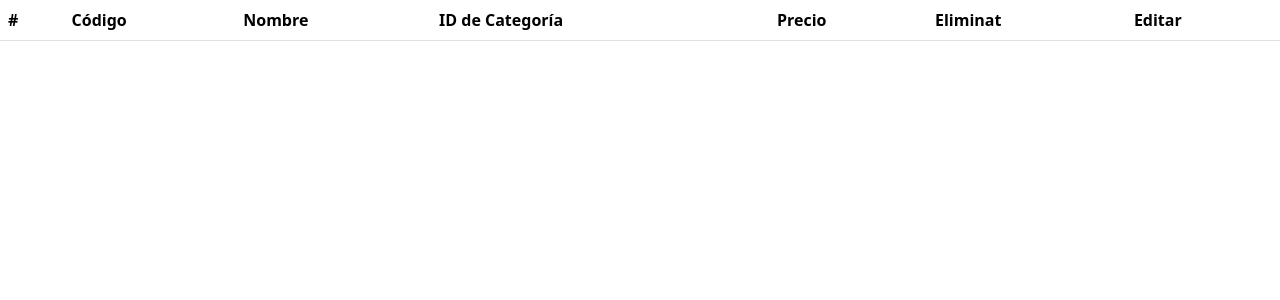
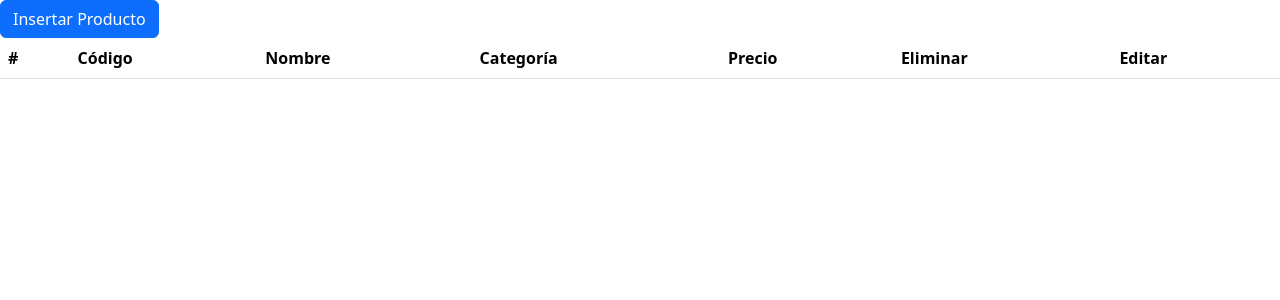
Before and after one commit to http-yon/prueba-applus, a PHP site: page /home.php in a window 1280 px wide. Shown: the top 300 px of the page. Run offline with PHP 8.4, Linux system fonts and the light colour scheme; lists and menus that the app fills with data are empty.

Commit message:
feat: :sparkles: POST
se agrego un modal en donde esta el formulario para hacer el post de un nuevo producto, adicional se hizo un select y se mapearon en el las categorias almacenadas en db

```diff
--- a/prueba_1/frontend/cruds/productos_crud.js
+++ b/prueba_1/frontend/cruds/productos_crud.js
@@ -1,17 +1,16 @@
-$(document).ready(function() {
+$(document).ready(function () {
     // Obtener todos los productos
-    $(function() {
+    $(function () {
         $.ajax({
             url: '../backend/controllers/productos/obtener_productos.php',
             type: 'GET',
             dataType: 'json',
-            success: function(response) {
-                // Limpiar el contenido existente de la tabla
+            success: function (response) {
                 $("#tablaProductos tbody").empty();
 
-                // Iterar sobre los datos recibidos y agregar filas a la tabla
-                $.each(response, function(index, producto) {
-                    var newRow = "<tr>" +
+                // Iterar en tabla
+                $.each(response, function (index, producto) {
+                    let newRow = "<tr>" +
                         "<th scope='row'>" + producto.id + "</th>" +
                         "<td>" + producto.code + "</td>" +
                         "<td>" + producto.name + "</td>" +
@@ -23,46 +22,95 @@ $(document).ready(function() {
                     $("#tablaProductos tbody").append(newRow);
                 });
 
-                // Agregar controlador de eventos click para los botones de eliminar
-                $(".eliminar-producto").click(function() {
-                    var idProducto = $(this).data('id');
+                //controlador de eventos
+                $(".eliminar-producto").click(function () {
+                    let idProducto = $(this).data('id');
                     confirmarEliminarProducto(idProducto);
                 });
             },
-            error: function(xhr, status, error) {
+            error: function (xhr, status, error) {
                 console.error(xhr.responseText);
-                // Manejar errores aquí si es necesario
             }
         });
     });
 
 
+    //confirma eliminacion
     function confirmarEliminarProducto(idProducto) {
         if (confirm("¿Estás seguro de que deseas eliminar este producto?")) {
-            // Si el usuario confirma, llama a la función para eliminar el producto
             eliminarProducto(idProducto);
             window.location.reload();
         }
     }
 
 
-
-
-    // Borrar un producto por su ID
+    // eliminar un producto por su ID
     function eliminarProducto(idProducto) {
         $.ajax({
             url: '../backend/controllers/productos/borrar_producto.php',
             type: 'POST',
             data: { id: idProducto },
-            success: function(response) {
+            success: function (response) {
                 console.log(response);
-                // Actualizar la tabla u otra lógica necesaria después de eliminar
             },
-            error: function(xhr, status, error) {
+            error: function (xhr, status, error) {
                 console.error(xhr.responseText);
-                // Manejar errores aquí si es necesario
             }
         });
     }
 
+
+    //mostrar categorias en el select del modal
+    $(function () {
+        $.ajax({
+            url: '../backend/controllers/categorias/obtener_categorias.php',
+            type: 'GET',
+            dataType: 'json',
+            success: function (response) {
+
+                let selectCategoria = $("#categoriaId");
+
+                $.each(response, function (index, categoria) {
+                    let option = $("<option>").attr("value", categoria.id).text(categoria.name);
+                    selectCategoria.append(option);
+                });
+            },
+            error: function (xhr, status, error) {
+                console.error(xhr.responseText);
+            }
+        });
+    });
+
+
+    // Insertar nuevo producto
+    $("#insertarProductoModalBtn").click(function () {
+        let codigoProducto = $("#codigoProducto").val();
+        let nombreProducto = $("#nombreProducto").val();
+        let categoriaId = $("#categoriaId").val();
+        let precioProducto = $("#precioProducto").val();
+
+        if (codigoProducto !== "" && nombreProducto !== "" && categoriaId !== "" && precioProducto !== "") {
+            $.ajax({
+                url: '../backend/controllers/productos/insertar_producto.php',
+                type: 'POST',
+                data: {
+                    code: codigoProducto,
+                    name: nombreProducto,
+                    category_id: categoriaId,
+                    price: precioProducto
+                },
+                success: function (response) {
+                    console.log(response);
+                    alert("datos insertados correctamente")
+                    window.location.reload()
+                }
+            });
+        } else {
+            alert("Por favor, complete todos los campos.");
+        }
+    });
+
+
+
+
 });
--- a/prueba_1/frontend/home.php
+++ b/prueba_1/frontend/home.php
@@ -20,15 +20,61 @@
 
 <body>
 
+    <!-- Botón para abrir el modal -->
+    <button type="button" class="btn btn-primary" data-bs-toggle="modal" data-bs-target="#insertarProductoModal">
+        Insertar Producto
+    </button>
+
+    <!-- Modal -->
+    <div class="modal fade" id="insertarProductoModal" tabindex="-1" aria-labelledby="insertarProductoModalLabel"
+        aria-hidden="true">
+        <div class="modal-dialog">
+            <div class="modal-content">
+                <div class="modal-header">
+                    <h5 class="modal-title" id="insertarProductoModalLabel">Insertar un nuevo producto</h5>
+                    <button type="button" class="btn-close" data-bs-dismiss="modal" aria-label="Close"></button>
+                </div>
+                <div class="modal-body">
+                    <div class="mb-3">
+                        <label for="codigoProducto" class="form-label">Código del producto</label>
+                        <input type="text" class="form-control" id="codigoProducto" placeholder="Código del producto">
+                    </div>
+                    <div class="mb-3">
+                        <label for="nombreProducto" class="form-label">Nombre del producto</label>
+                        <input type="text" class="form-control" id="nombreProducto" placeholder="Nombre del producto">
+                    </div>
+                    <div class="mb-3">
+                        <label for="categoriaId" class="form-label">Categoría del producto</label>
+                        <select class="form-select" id="categoriaId" aria-label="Categoría del producto">
+                            <option selected>Selecciona una categoría</option>
+                        </select>
+                    </div>
+                    <div class="mb-3">
+                        <label for="precioProducto" class="form-label">Precio del producto</label>
+                        <input type="text" class="form-control" id="precioProducto" placeholder="Precio del producto">
+                    </div>
+                </div>
+                <div class="modal-footer">
+                    <button type="button" class="btn btn-primary" id="insertarProductoModalBtn">Insertar
+                        Producto</button>
+                    <button type="button" class="btn btn-secondary" data-bs-dismiss="modal">Cerrar</button>
+                </div>
+            </div>
+        </div>
+    </div>
+
+
+
+
     <table class="table" id="tablaProductos">
         <thead>
             <tr>
                 <th scope="col">#</th>
                 <th scope="col">Código</th>
                 <th scope="col">Nombre</th>
-                <th scope="col">ID de Categoría</th>
+                <th scope="col">Categoría</th>
                 <th scope="col">Precio</th>
-                <th scope="col">Eliminat</th>
+                <th scope="col">Eliminar</th>
                 <th scope="col">Editar</th>
             </tr>
         </thead>
@@ -36,6 +82,7 @@
             <!-- datos dinamicos -->
         </tbody>
     </table>
+
 
 
     <!-- SCRIPTS -->
```
